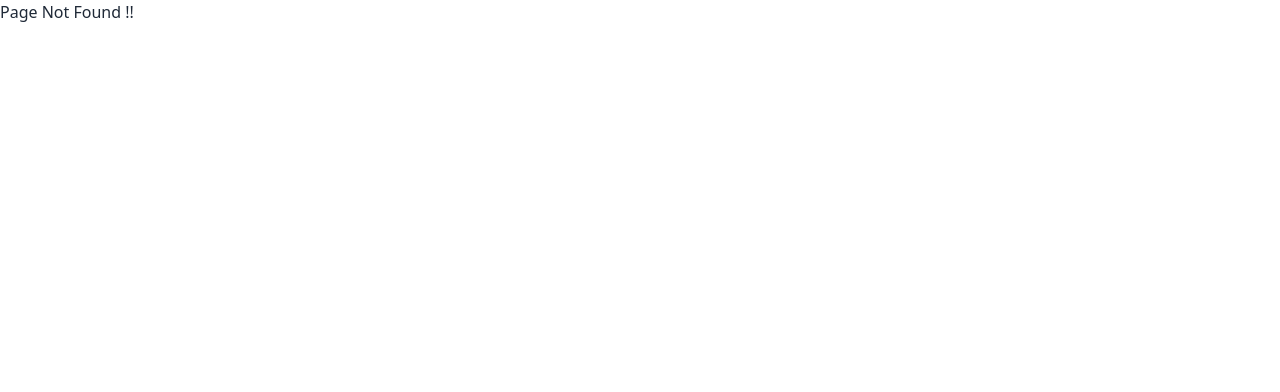
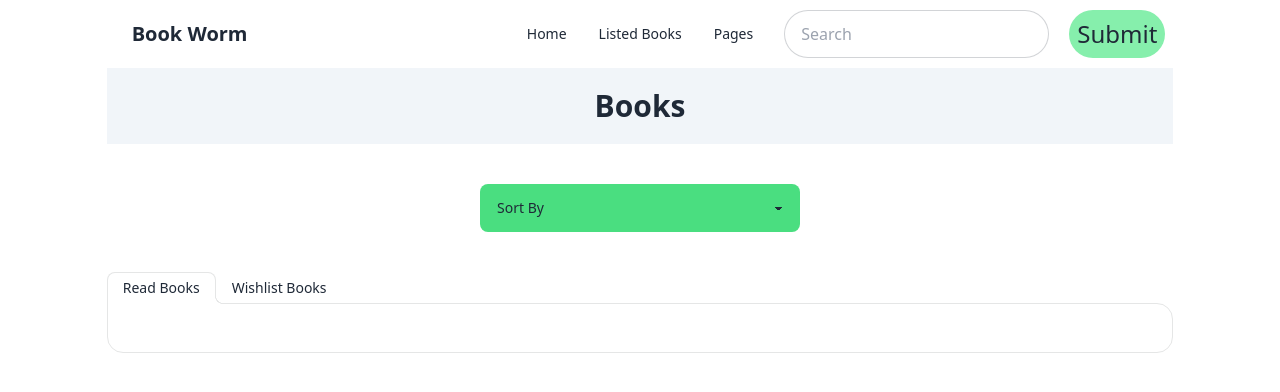
Before and after one commit to ratin17/Book_Worm--React, a React (Vite) app: page /listedBooks in a window 1280 px wide. Before the commit this address had no page. Shown: the top 392 px of the page. Built offline with nearby package versions, Linux system fonts and the light colour scheme.

Commit message:
sort by added

```diff
--- a/public/assets/utils.js
+++ b/public/assets/utils.js
@@ -1,5 +1,5 @@
 
-export function geListBykey(key){
+export function getListBykey(key){
     let list=[];
     const listFromLocal=JSON.parse(localStorage.getItem(key));
     if(listFromLocal){
@@ -11,7 +11,7 @@ export function geListBykey(key){
 
 export function setListBykey(key,val){
     let list=[val];
-    const listFromLocal=geListBykey(key);
+    const listFromLocal=getListBykey(key);
     if(listFromLocal){
         list=[...list,...listFromLocal];
     }
--- a/src/components/Book.jsx
+++ b/src/components/Book.jsx
@@ -1,5 +1,5 @@
 import PropTypes from 'prop-types';
-
+import {Link} from 'react-router-dom';
 // import React from 'react';
 
 import { CiStar } from "react-icons/ci";
@@ -13,7 +13,9 @@ const Book = ({book}) => {
         <div className=" border rounded-3xl p-5 flex flex-col justify-normal gap-5 " >
 
             <div className={`${id === 8 ? 'px-10 py-2' : 'px-20 py-4'} bg-gray-300 rounded-xl`} >
-                <img src={image} alt={name} className={`w-full ${id===8 ? 'h-52' : 'h-44'} `} />
+                <Link to={`/book/${id}`} >
+                    <img src={image} alt={name} className={`w-full ${id===8 ? 'h-52' : 'h-44'} `} />
+                </Link>
             </div>
 
             <div className=" flex gap-2 items-center">
@@ -24,7 +26,9 @@ const Book = ({book}) => {
                 }
             </div>
 
-            <h2 className="text-xl font-bold">{name}</h2>
+            <Link to={`/book/${id}`} >
+                <h2 className="text-xl font-bold">{name}</h2>
+            </Link>
 
             <p className=" text-base flex-grow " >By : {author}</p>
 
--- a/src/components/BookDetail.jsx
+++ b/src/components/BookDetail.jsx
@@ -1,7 +1,7 @@
 import React from 'react';
 import { useParams} from 'react-router-dom';
 import { BookContext } from './Root';
-import { geListBykey, setListBykey } from '../../public/assets/utils';
+import { getListBykey, setListBykey } from '../../public/assets/utils';
 
 const BookDetail = () => {
     const {books,showToast}=React.useContext(BookContext);
@@ -20,7 +20,7 @@ const BookDetail = () => {
 
     function handleRead(id){
 
-        const readBookIds=geListBykey('readlist');
+        const readBookIds=getListBykey('readlist');
         if(readBookIds.includes(id)){
             showToast('You have already read this book !');
         }
@@ -32,8 +32,8 @@ const BookDetail = () => {
 
     function handleWishlist(id){
 
-        const readBookIds=geListBykey('readlist');
-        const wishlistBookIds=geListBykey('wishlist');
+        const readBookIds=getListBykey('readlist');
+        const wishlistBookIds=getListBykey('wishlist');
 
         if(readBookIds.includes(id)){
             showToast("You have already read this book , Can't add to Wishlist");
--- /dev/null
+++ b/src/components/ListedBook.jsx
@@ -0,0 +1,57 @@
+// import React from 'react';
+import PropTypes from 'prop-types';
+import { CiLocationOn as Loc } from "react-icons/ci";
+import { IoPeopleOutline } from "react-icons/io5";
+import { PiBookOpenTextThin as Pages } from "react-icons/pi";
+import {Link} from 'react-router-dom';
+const ListedBook = ({listedbook}) => {
+    const {image,id,author,name,rating,category,tags,yearOfPublishing,publisher,totalPages}=listedbook;
+    return (
+        <div className=" flex flex-col md:flex-row gap-5 p-5 border rounded-2xl mb-5 " >
+            <div className=" py-5 px-10 bg-slate-100 rounded-2xl ">
+                <img src={image}  className=" h-32 w-20 " />
+            </div>
+
+            <div className=" flex flex-col gap-2 flex-grow " >
+                <h2 className=" text-xl font-bold  " >{name}</h2>
+                <p>By : {author}</p>
+                <div className=" flex gap-2 items-center">
+                    <p className=" font-bold text-sm " >Tags</p>
+                    {
+                        tags.map((tag,idx)=>(
+                            <h4 key={idx} className=" px-3 py-1 rounded-lg bg-slate-100 text-center text-green-400 font-bold text-xs " >{tag}</h4>
+                        ))
+                    }
+                    <Loc className=" ml-5 " ></Loc>
+                    <p>Year of Publishing : {yearOfPublishing}</p>
+                </div>
+
+                <div className=" flex gap-2 items-center " >
+                    <IoPeopleOutline></IoPeopleOutline>
+                    <p>Publisher : {publisher} </p>
+                    <Pages className=" ml-5 " ></Pages>
+                    <p>Pages : {totalPages}</p>
+                </div>
+
+                <hr />
+
+                <div className=" flex gap-3 " >
+                    <p className=" px-3 py-1 bg-blue-200 text-blue-600  rounded-full text-sm " > Category : {category} </p>
+                    <p className=" px-3 py-1 bg-pink-200 text-pink-500 rounded-full text-sm " > Rating : {rating} </p>
+                    <Link to={`/book/${id}`} className=" px-3 py-1 bg-green-400 text-white  rounded-full text-sm " > View Details </Link>
+
+                </div>
+
+
+            </div>
+
+
+        </div>
+    );
+};
+
+ListedBook.propTypes = {
+    listedbook: PropTypes.object,
+}
+
+export default ListedBook;
--- /dev/null
+++ b/src/components/ListedBooks.jsx
@@ -0,0 +1,92 @@
+import { useState, useEffect ,useContext} from 'react';
+
+import { getListBykey } from '../../public/assets/utils';
+import { BookContext } from './Root';
+import ListedBook from './ListedBook';
+
+const ListedBooks = () => {
+
+    const [readbooks,setReadbooks]=useState([]);
+    const [wishlistbooks,setWishlistbooks]=useState([]);
+    const [selectedOption, setSelectedOption] = useState('');
+    const {books} = useContext(BookContext);
+
+    useEffect(()=>{
+        if(books.length>0){
+            const currentReadBookIds = getListBykey('readlist');
+            const currentWishlistBookIds = getListBykey('wishlist');
+
+            const currentReadBooks= books.filter((book)=>currentReadBookIds.includes(String(book.id)));
+            const currentWishlistBooks= books.filter((book)=>currentWishlistBookIds.includes(String(book.id)));
+
+            if(selectedOption){
+                currentReadBooks.sort((a, b) => b[selectedOption] - a[selectedOption]);
+                currentWishlistBooks.sort((a, b) => b[selectedOption] - a[selectedOption]);
+            }
+
+
+            setReadbooks(currentReadBooks);
+            setWishlistbooks(currentWishlistBooks);
+        }
+    },[selectedOption,books]);
+
+
+    function handleSelectChange(event){
+        setSelectedOption(event.target.value);
+    }
+
+
+    return (
+        <div>
+            <div className="bg-slate-100 py-5">
+                <h2 className="text-3xl text-center font-bold">Books</h2>
+            </div>
+
+            <div className="text-center my-10">
+
+                <select
+                className="select select-ghost w-full max-w-xs bg-green-400"
+                value={selectedOption}
+                onChange={handleSelectChange}
+                >
+                    <option disabled value="">Sort By</option>
+                    <option value="rating">Rating</option>
+                    <option value="totalPages">Number of Pages</option>
+                    <option value="yearOfPublishing">Publishing Year</option>
+                </select>
+
+            </div>
+
+
+            <div role="tablist" className="tabs tabs-lifted">
+                <input type="radio" name="my_tabs_2" role="tab" className="tab" aria-label="Read Books" defaultChecked />
+                <div role="tabpanel" className="tab-content bg-base-100 border-base-300 rounded-box p-6">
+                    {
+                        readbooks.map((listedbook)=>(
+                            <ListedBook
+                                key={listedbook.id}
+                                listedbook={listedbook}
+                            ></ListedBook>
+                        ))
+                    }
+                </div>
+
+                <input type="radio" name="my_tabs_2" role="tab" className="tab" aria-label="Wishlist Books" />
+                <div role="tabpanel" className="tab-content bg-base-100 border-base-300 rounded-box p-6">
+                    {
+                        wishlistbooks.map((listedbook)=>(
+                            <ListedBook
+                                key={listedbook.id}
+                                listedbook={listedbook}
+                            ></ListedBook>
+                        ))
+                    }
+                </div>
+
+            </div>
+
+        </div>
+    );
+};
+
+export default ListedBooks;
--- a/src/components/Navbar.jsx
+++ b/src/components/Navbar.jsx
@@ -1,11 +1,19 @@
 // import React from 'react';
+
+import {Link} from 'react-router-dom';
 
 const Navbar = () => {
 
     const links=<>
-        <li><a>Home</a></li>
-        <li><a>Listed Books</a></li>
-        <li><a>Pages to Read</a></li>
+        <li>
+            <Link to="/">Home</Link>
+        </li>
+        <li>
+            <Link to="/listedBooks">Listed Books</Link>
+        </li>
+        <li>
+            <Link to="/pages">Pages</Link>
+        </li>
     </>
 
 
@@ -30,10 +38,10 @@ const Navbar = () => {
                     <ul
                         tabIndex={0}
                         className="menu menu-sm dropdown-content bg-base-100 rounded-box z-[1] mt-3 w-52 p-2 shadow">
-                        {links}
+                            {links}
                     </ul>
                 </div>
-                <a className="btn btn-ghost text-xl">PH Rannaghor</a>
+                <a className="btn btn-ghost text-xl">Book Worm</a>
             </div>
 
 
--- a/src/main.jsx
+++ b/src/main.jsx
@@ -9,6 +9,7 @@ import NotFound from "./components/NotFound";
 import Root from "./components/Root";
 import Home from "./components/Home";
 import BookDetail from "./components/BookDetail";
+import ListedBooks from "./components/ListedBooks";
 
 const router = createBrowserRouter([
   {
@@ -28,8 +29,8 @@ const router = createBrowserRouter([
       },
 
       {
-        path: "/listed",
-        element: <BookDetail></BookDetail> ,
+        path: "/listedBooks",
+        element: <ListedBooks></ListedBooks> ,
       },
 
     ],
```
